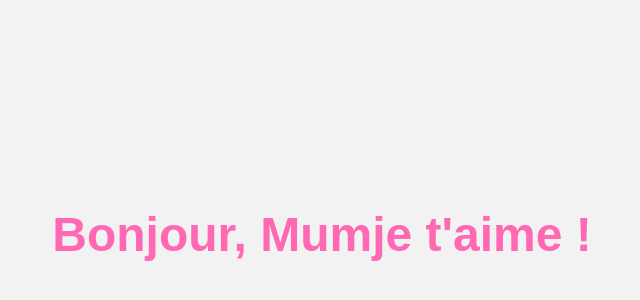
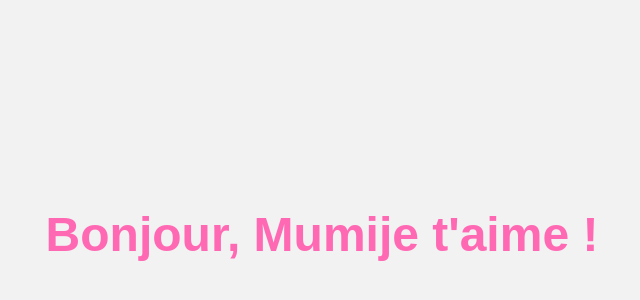
Before and after one commit to vibora07/prog, a plain HTML site: page index.html in a window 1280 px wide. Shown: the part 174-474 px from the top of the page, without its empty margins (318-958 px from the left). Drawn offline with Linux system fonts and the light colour scheme.

Commit message:
Update index.html

```diff
--- a/index.html
+++ b/index.html
@@ -24,7 +24,7 @@
     </style>
 </head>
 <body>
-     <h1>Bonjour, Mum</h1>
+     <h1>Bonjour, Mumi</h1>
     <h1>je t'aime !</h1>
 </body>
 </html>
```
